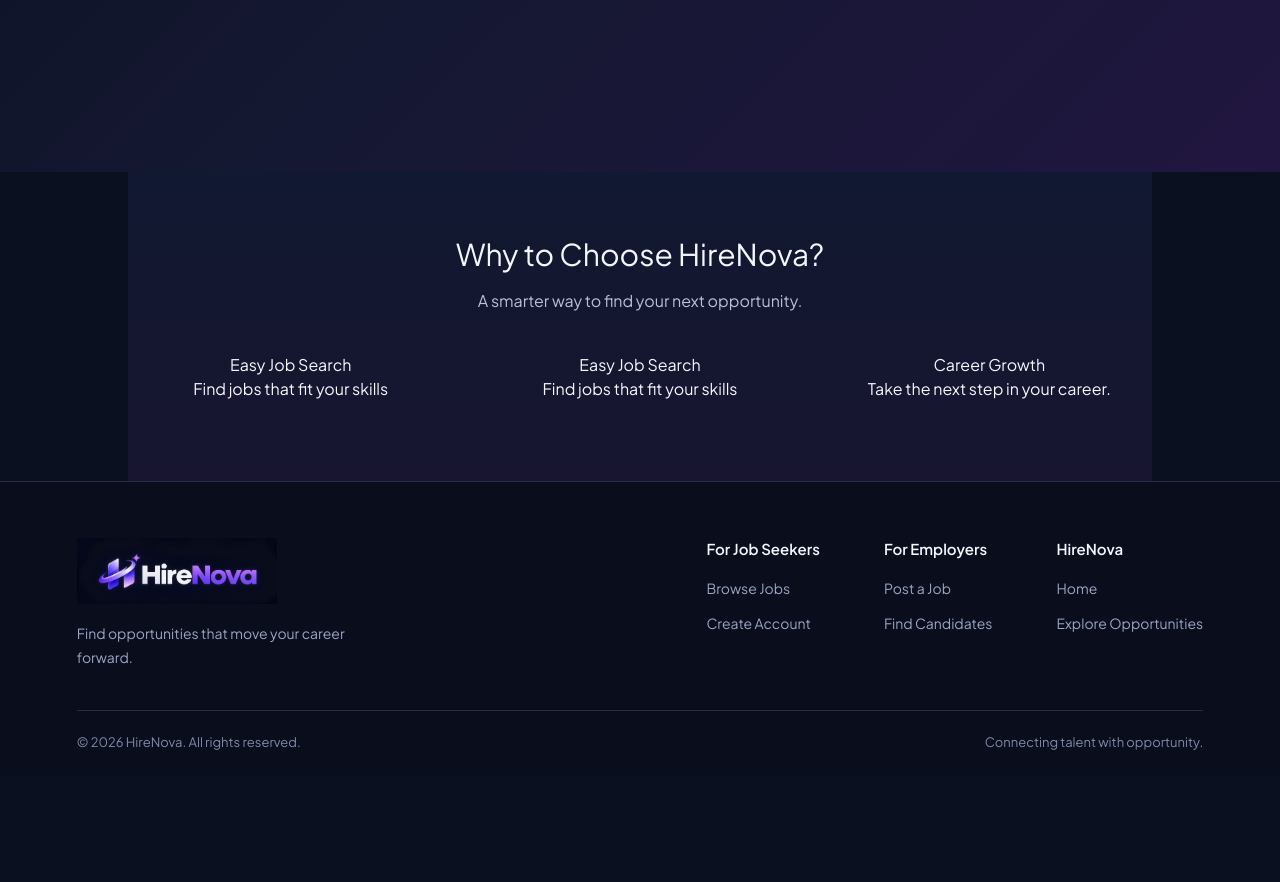
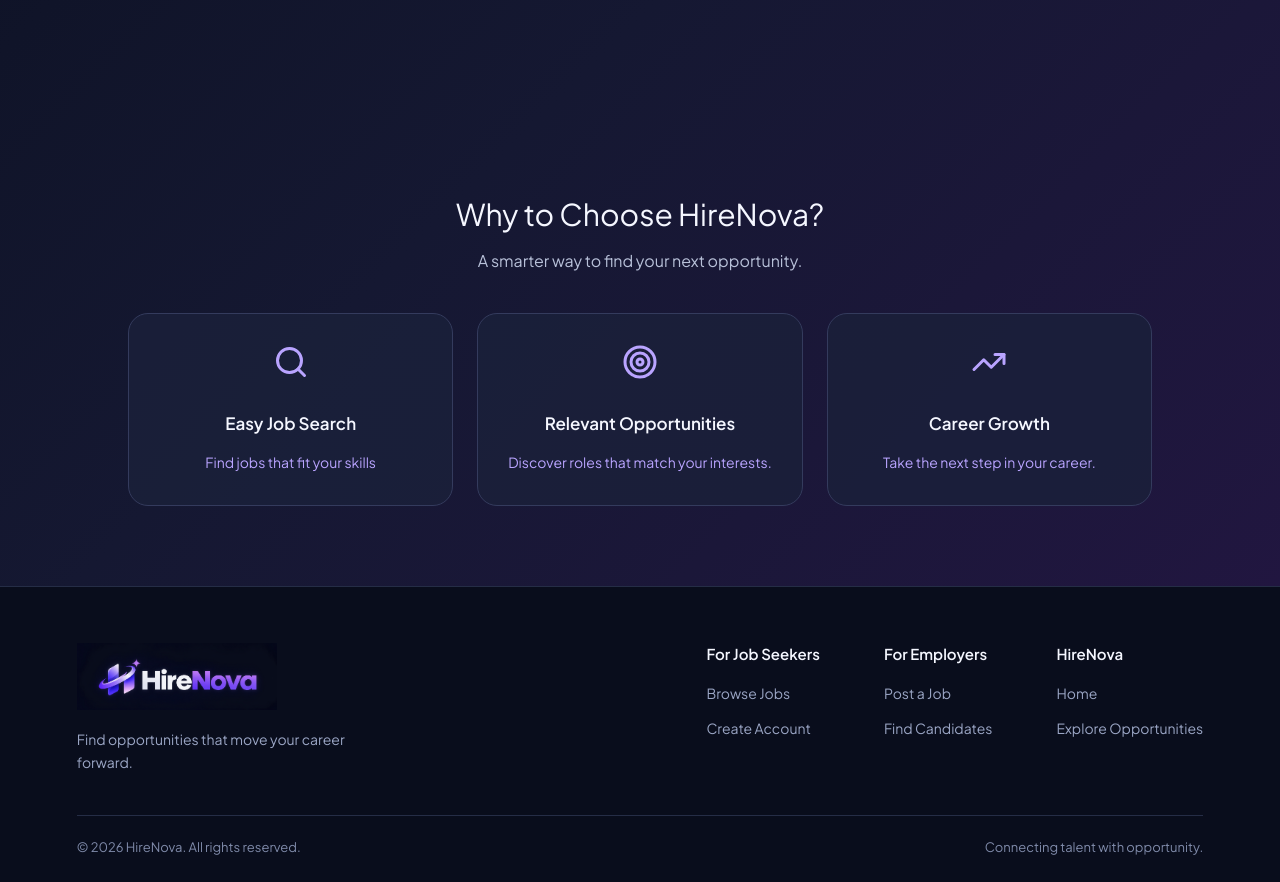
Before and after one commit to Yadnesh2026/HireHub, a Next.js app in the folder frontend/: page / in a window 1280 px wide. Shown: the part 640-1522 px from the top of the page. Before the commit the page ends 1416 px from the top, so only its background shows below. Built offline with nearby package versions, Linux system fonts and the light colour scheme.

Commit message:
Home page completed

```diff
--- a/frontend/app/page.module.css
+++ b/frontend/app/page.module.css
@@ -1,11 +1,15 @@
-.mainLanding {
- background: linear-gradient(
+.page {
+  background: linear-gradient(
     135deg,
     #0b1020 0%,
     #151832 50%,
     #211640 100%
   );
-  min-height: calc(100vh - 80px);
+}
+
+.mainLanding {
+  background: transparent;
+  min-height: 680px;
   padding: 0 40px;
   color: #f5f7ff;
 
@@ -94,12 +98,7 @@
     margin: 0 auto;
     padding: 60px 0 80px;
     text-align: center;
-
-     background: linear-gradient(
-    180deg,
-    #111831 0%,
-    #17152f 100%
-  );
+    background: transparent;
 }
 .MainHead{
     margin-bottom: 40px;
@@ -114,19 +113,65 @@
 }
 
 .colms{
-    display: flex;
-    justify-content: space-between;
+    display: grid;
+    grid-template-columns: repeat(3,minmax(0,1fr));
     gap: 24px;
 }
-
 .col1,
 .col2,
 .col3{
     flex: 1;
+    display: flex;
+    flex-direction: column;
+    align-items: center;
+    gap: 15px;
+    padding: 30px 22px;
+    background: rgba(26, 32, 58, 0.85);
+    border: 1px solid #343b5d;
+    border-radius: 20px;
+    transition: transform 0.3s ease,
+              border-color 0.3s ease,
+              background 0.3s ease;
 }
 
+.col1:hover,
+.col2:hover,
+.col3:hover{
+    transform: translateY(-6px);
+    border-color:#8b7cff ;
+    background: rgba(35, 39, 72, 0.95);
+}
+.featureIcon{
+    width: 36px;
+    height: 36px;
+    margin-bottom: 16px;
+     color: #b9a4ff;
+}
+.col1 h4,
+.col2 h4,
+.col3 h4{
+    margin: 0;
+    font-size: 17px;
+    font-weight: 600;
+}
 
-
+.col1 p,
+.col2 p,
+.col3 p{
+    margin: 0;
+    color: #b9a4ff;
+    font-size: 14px;
+    line-height: 1.7;
+}
+@media (max-width:768px){
+    .colms{
+        grid-template-columns: 1fr;
+        gap: 16px;
+    }
+    .col1,.col2,.col3{
+        padding: 26px 20px;
+    }
+}
 
 
 
--- a/frontend/app/page.tsx
+++ b/frontend/app/page.tsx
@@ -1,10 +1,11 @@
 import styles from "./page.module.css";
 import { Input } from "@/components/ui/input";
 import { Button } from "@/components/ui/button";
+import { Search,Target,TrendingUp,} from "lucide-react";
 
 export default function Home() {
   return (
-    <main>
+    <main className={styles.page}>
       <div className={styles.mainLanding}>
         <h3>YOUR NEXT CHAPTER STARTS HERE</h3>
         <h1>Find work that moves you forward</h1>
@@ -34,6 +35,7 @@ export default function Home() {
 
         <section className={styles.MainColms}>
           <div className={styles.MainHead}>
+
             <h2>Why to Choose HireNova?</h2>
             <p>A smarter way to find your next opportunity.</p>
           </div>
@@ -41,16 +43,19 @@ export default function Home() {
           <div className={styles.colms}>
 
             <div className={styles.col1}>
+               <Search className={styles.featureIcon} />
               <h4>Easy Job Search</h4>
               <p>Find jobs that fit your skills</p>
             </div>
 
             <div className={styles.col2}>
-              <h4>Easy Job Search</h4>
-              <p>Find jobs that fit your skills</p>
+              <Target className={styles.featureIcon}/>
+              <h4>Relevant Opportunities</h4>
+              <p>Discover roles that match your interests.</p>
             </div>
 
             <div className={styles.col3}>
+              <TrendingUp className={styles.featureIcon}/>
               <h4>Career Growth</h4>
               <p>Take the next step in your career.</p>
             </div>
```
